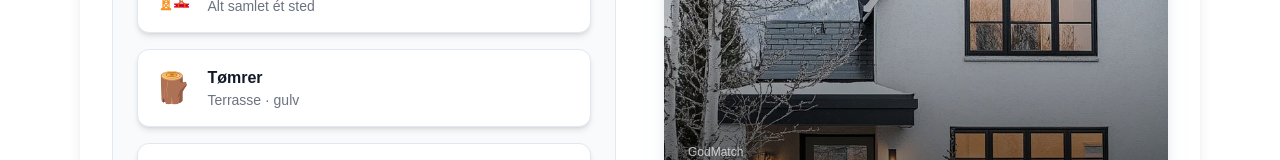
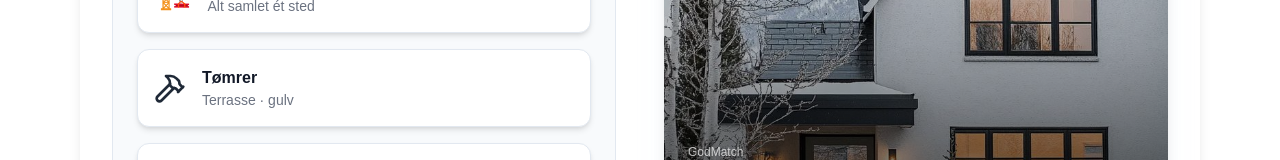
Before and after one commit to MrThygesen/godmatch, a Next.js app: page / in a window 1280 px wide. Shown: the part 435-595 px from the top of the page. Built offline with nearby package versions, Linux system fonts and the light colour scheme.

Commit message:
update package and page

```diff
--- a/app/page.tsx
+++ b/app/page.tsx
@@ -1,4 +1,5 @@
 import Link from "next/link"
+import { Hammer } from "lucide-react"
 import HeroSlider from "@/components/HeroSlider"
 
 export default function Page(){
@@ -57,7 +58,7 @@ export default function Page(){
 
                 <Link href="/toemrer" className="group">
                   <div className="flex items-center gap-4 p-4 rounded-xl bg-white border border-slate-200 shadow-md hover:shadow-xl hover:-translate-y-1 transition">
-                    <div className="text-3xl">🪵</div>
+                    <Hammer className="w-8 h-8 text-gray-800" />
                     <div>
                       <h3 className="font-semibold group-hover:text-blue-600">
                         Tømrer
--- a/package.json
+++ b/package.json
@@ -11,6 +11,7 @@
   "dependencies": {
     "@getbrevo/brevo": "^5.0.3",
     "@neondatabase/serverless": "^1.0.2",
+    "lucide-react": "^1.7.0",
     "next": "16.2.1",
     "react": "19.2.4",
     "react-dom": "19.2.4",
```
